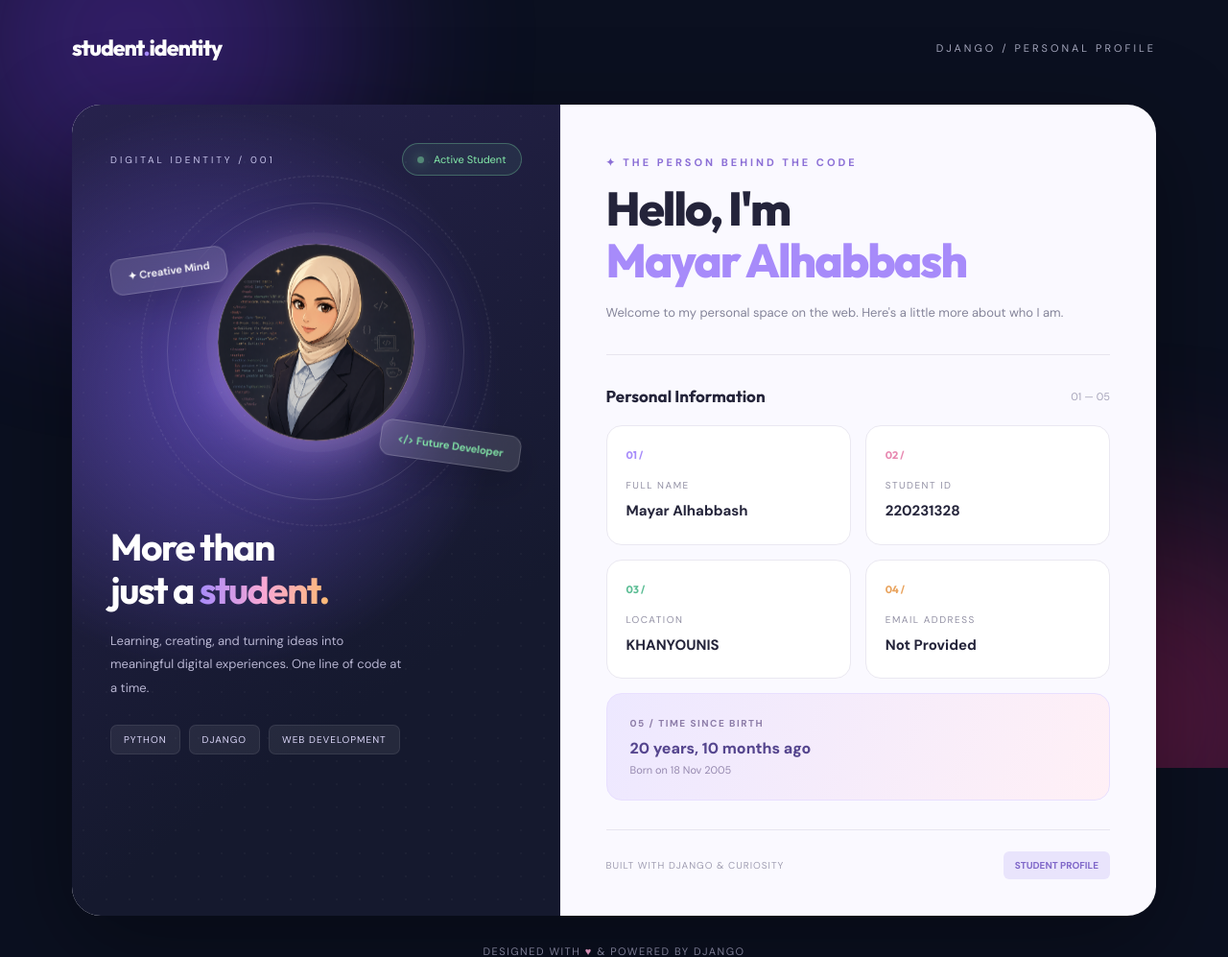
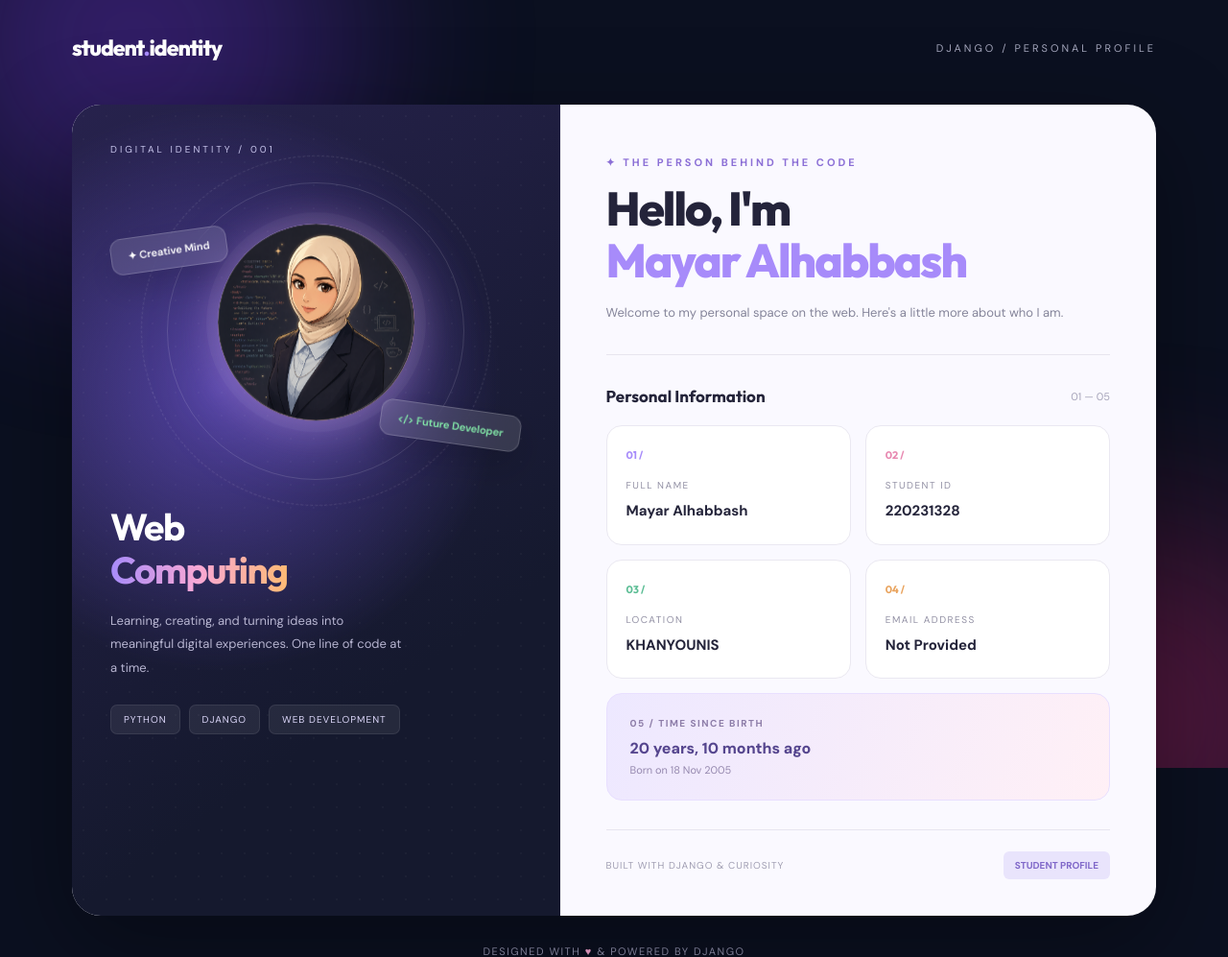
Before and after one commit to MayarAl-habbash/Django-Context-Assignment, a Django app: page / in a window 1280 px wide. Shown: the top 997 px of the page at 96% size. Run offline with Django 5.2, Linux system fonts and the light colour scheme.

Commit message:
Update profile text

```diff
--- a/Templates/pages/index.html
+++ b/Templates/pages/index.html
@@ -829,11 +829,6 @@
                     <span class="mini-label">
                         DIGITAL IDENTITY / 001
                     </span>
-
-                    <span class="status">
-                        Active Student
-                    </span>
-
                 </div>
 
 
@@ -870,8 +865,8 @@
                 <div class="left-content">
 
                     <h2>
-                        More than<br>
-                        just a <span class="gradient-text">student.</span>
+                        Web<br>
+                        <span class="gradient-text">Computing</span>
                     </h2>
 
                     <p>
```
